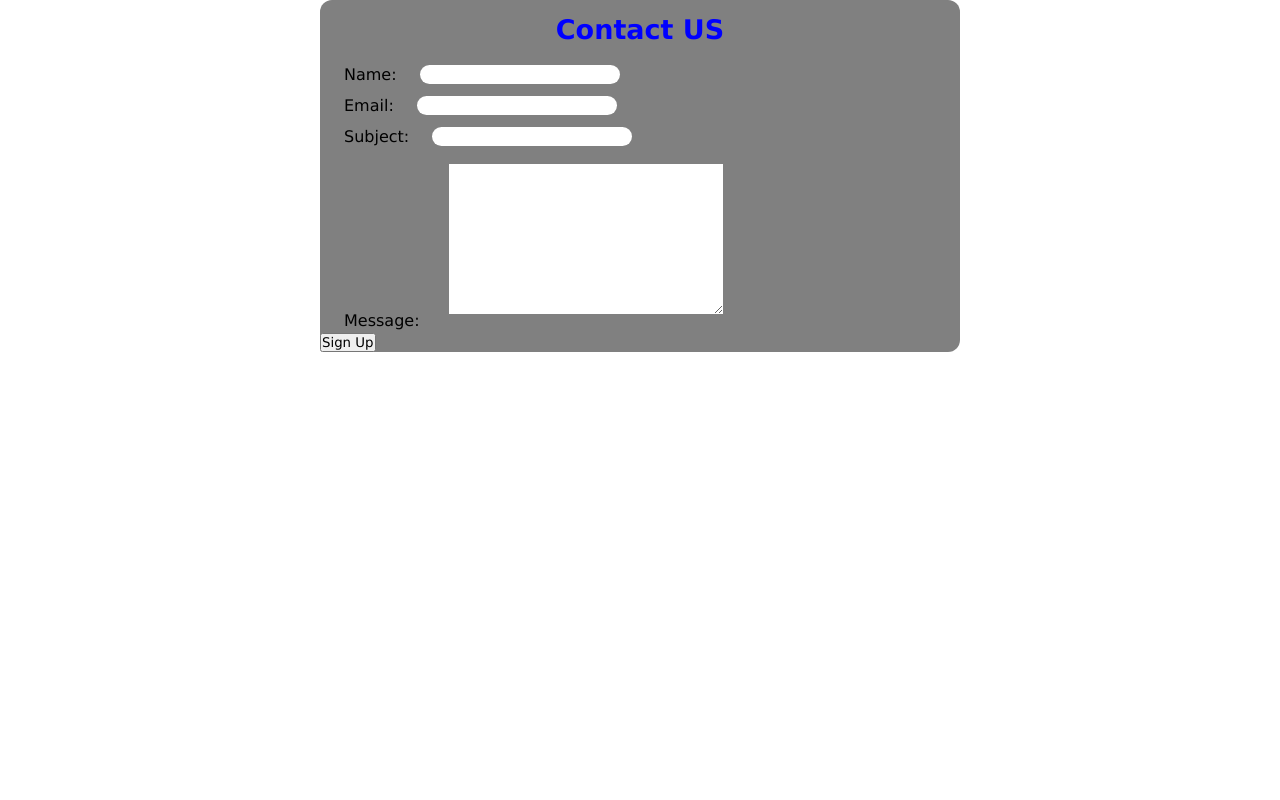
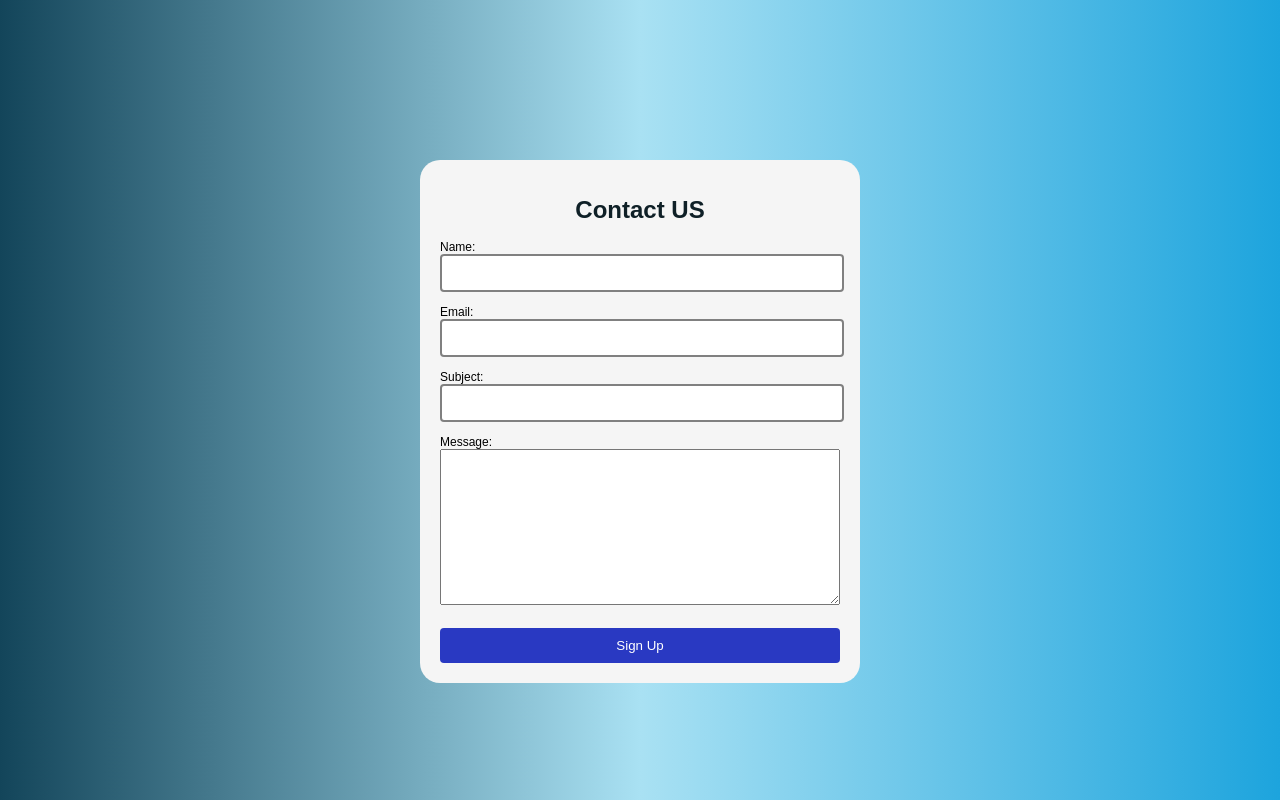
Before and after one commit to stevemkd/validation, a plain HTML site: page about us/contact.html in a window 1280 px wide. Drawn offline with Linux system fonts and the light colour scheme.

Commit message:
Update cstyle.css

```diff
--- a/about us/cstyle.css
+++ b/about us/cstyle.css
@@ -1,83 +1,60 @@
-*{
-    padding: 0;
-    margin: 0;
-    box-sizing: border-box;
-    font-family: Verdana, Geneva, Tahoma, sans-serif;
+body {
+    background: linear-gradient(to right, #13455a, #a9e1f3, #1da4dd);
+    font-family: 'Poppins', sans-serif;
 }
 
-.main{
-    background-color: aquamarine;
-    width: 50%;
-    height: 540px;
-    margin-left: 25%;
-    margin-top: 70px;
-    border-radius: 25px;
+#form {
+    width: 400px;
+    margin: 20vh auto 0 auto;
+    padding: 20px;
+    background-color: whitesmoke;
+    border-radius: 20px;
+    font-size: 12px;
 }
-h1{
+
+#form h1 {
+    color: #0f2027;
     text-align: center;
-    padding: 14px;
-    font-size: 27px;
-    color:blue;
 }
-h1:hover{
-    text-decoration: underline red;
-    cursor: pointer;
+
+#form button {
+    padding: 10px;
+    margin-top: 10px;
+    width: 100%;
+    color: white;
+    background-color: rgb(41, 57, 194);
+    border: none;
+    border-radius: 4px;
 }
-p{
-    padding: 15px;
-    margin: 0 10px;
-    font-weight: 450px;
+
+.input-control {
+    display: flex;
+    flex-direction: column;
 }
-label{
-    margin-left: 12px;
-    padding: 12px;
-    line-height: 23px;
+
+.input-control input {
+    border: 2px solid gray;
+	border-radius: 4px;
+	display: block;
+	font-size: 12px;
+	padding: 10px;
+	width: 95%;
 }
-form{
-    background-color: gray;
-    width: 50%;
-    margin-left: 25%;
-    border-radius: 12px;
 
+.input-control input:focus {
+    outline: 0;
 }
-.btn{
-    margin: 23px;
-    float: right;
+
+.input-control.success input {
+    border-color: #09c372;
 }
-input{
-    border-radius: 10px;
-    border: none;
-    outline: none;
-    font-size: 16px;
-    margin: 6px;
+
+.input-control.error input {
+    border-color: #ff3860;
 }
-.input{
-    padding: 6px;
-    margin-left: 67%;
-    background-color: blue;
-    color: aliceblue;
-    cursor: pointer;
 
+.input-control .error {
+    color: #ff3860;
+    font-size: 9px;
+    height: 13px;
 }
-.input:hover{
-    background-color: red;
-
-}
-#msg{
-
-    outline: none;
-    border: none;
-    margin: 12px;
-}
-.btn{
-    padding: 4px;
-    background-color: blue;
-    border-radius: 15px;
-}
-.btn a{
-    text-decoration: none;
-    color: aliceblue;
-}
-.btn:hover{
-    background-color: red;
-}
```
